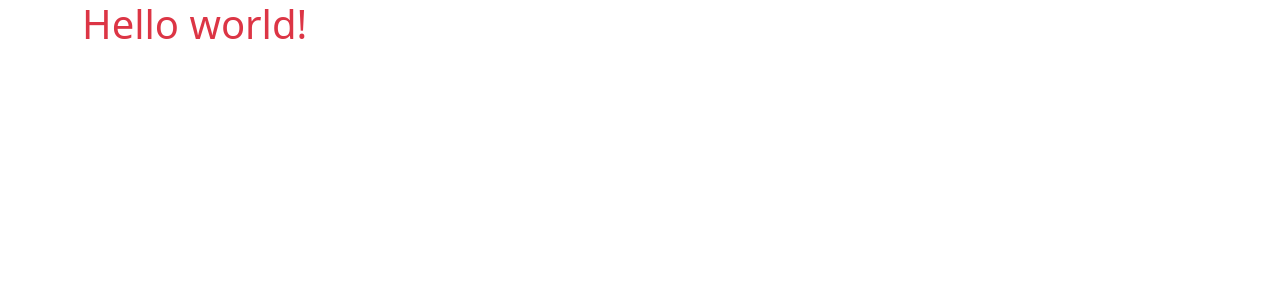
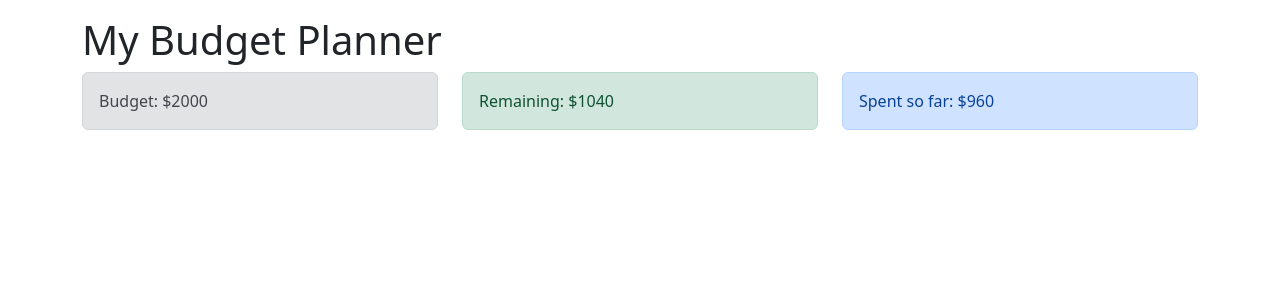
Before and after one commit to meenphilip/Budget-Planner, a React (Create React App) app: page / in a window 1280 px wide. Shown: the top 300 px of the page. Built offline with nearby package versions, Linux system fonts and the light colour scheme.

Commit message:
Add three budgets components

```diff
--- a/src/App.js
+++ b/src/App.js
@@ -1,9 +1,23 @@
 import 'bootstrap/dist/css/bootstrap.min.css';
+import Budget from './components/Budget';
+import Remaining from './components/Remaining';
+import ExpenseTotal from './components/ExpenseTotal';
 
 function App() {
   return (
     <div className='container'>
-      <p className='h1 text-danger'>Hello world!</p>
+      <h1 className='mt-3'>My Budget Planner</h1>
+      <div className='row'>
+        <div className='col-md'>
+          <Budget />
+        </div>
+        <div className='col-md'>
+          <Remaining />
+        </div>
+        <div className='col-md'>
+          <ExpenseTotal />
+        </div>
+      </div>
     </div>
   );
 }
--- /dev/null
+++ b/src/components/Budget.js
@@ -0,0 +1,11 @@
+
+
+const Budget = () => {
+  return (
+    <div className='alert alert-secondary'>
+      <span>Budget: $2000</span>
+    </div>
+  );
+}
+
+export default Budget
--- /dev/null
+++ b/src/components/ExpenseTotal.js
@@ -0,0 +1,9 @@
+function ExpenseTotal() {
+  return (
+    <div className='alert alert-primary'>
+      <span>Spent so far: $960</span>
+    </div>
+  );
+}
+
+export default ExpenseTotal;
--- /dev/null
+++ b/src/components/Remaining.js
@@ -0,0 +1,9 @@
+function Remaining() {
+  return (
+    <div className='alert alert-success'>
+      <span>Remaining: $1040</span>
+    </div>
+  );
+}
+
+export default Remaining;
```
